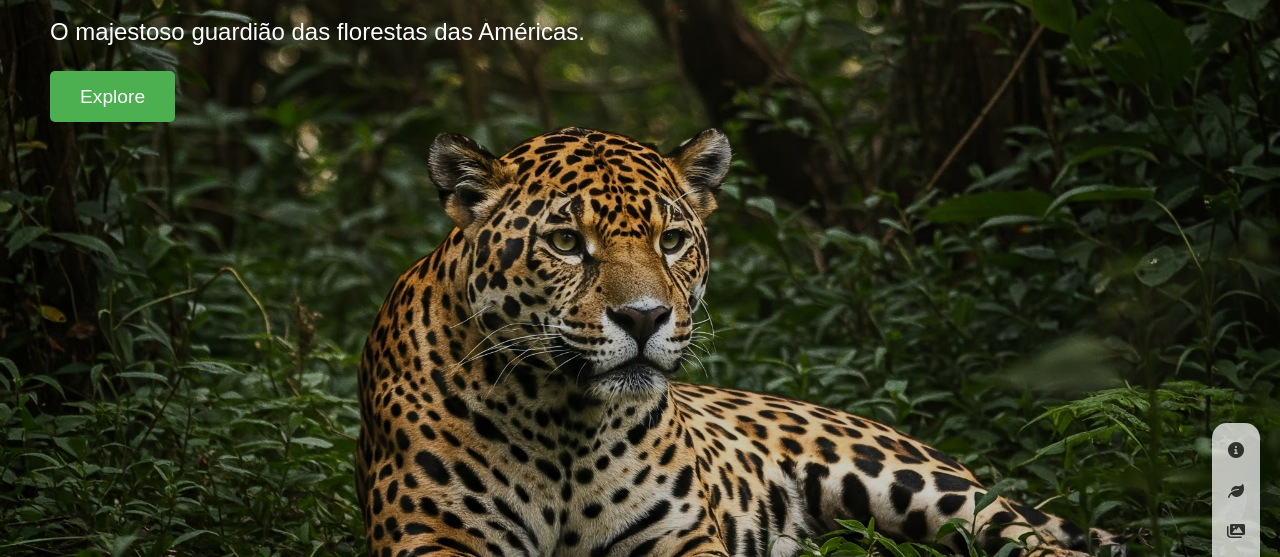
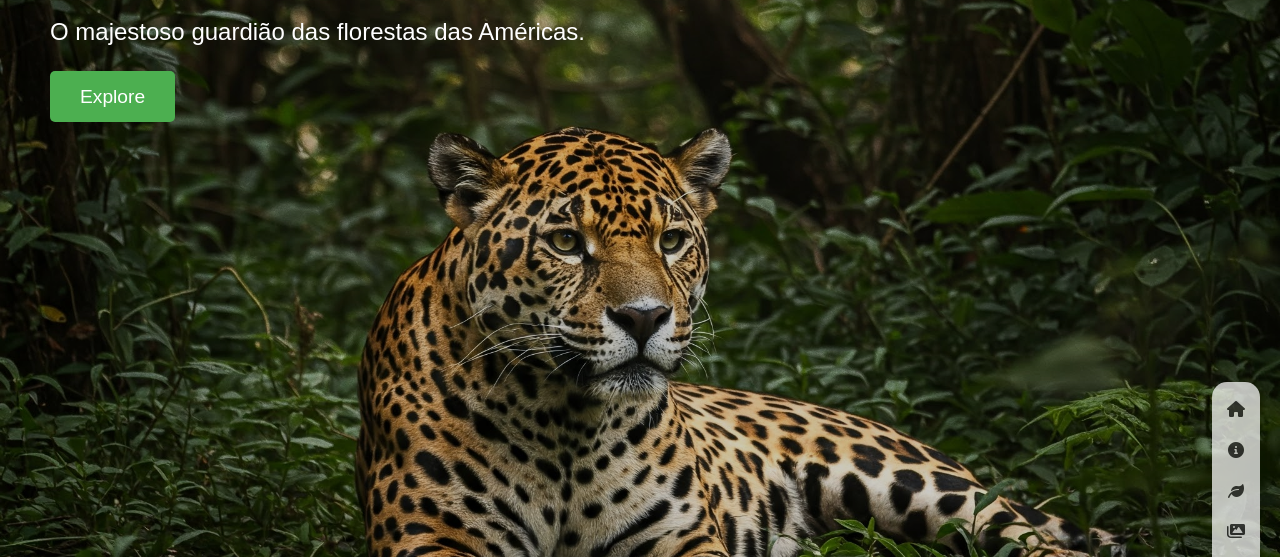
Before and after one commit to fvandrad/onca-pintada, a plain HTML site: page index.html in a window 1280 px wide. Shown: the part 139-696 px from the top of the page. Drawn offline with Linux system fonts and the light colour scheme.

Commit message:
Update index.html

```diff
--- a/index.html
+++ b/index.html
@@ -12,6 +12,11 @@
 <body id="top">
 
     <div class="fixed-menu">
+        <div class="menu-item">
+            <a href="#top">
+                <i class="fas fa-home" title="Home"></i>
+            </a>
+        </div>
         <div class="menu-item">
             <a href="#about">
                 <i class="fas fa-info-circle" title="Sobre"></i>
```
